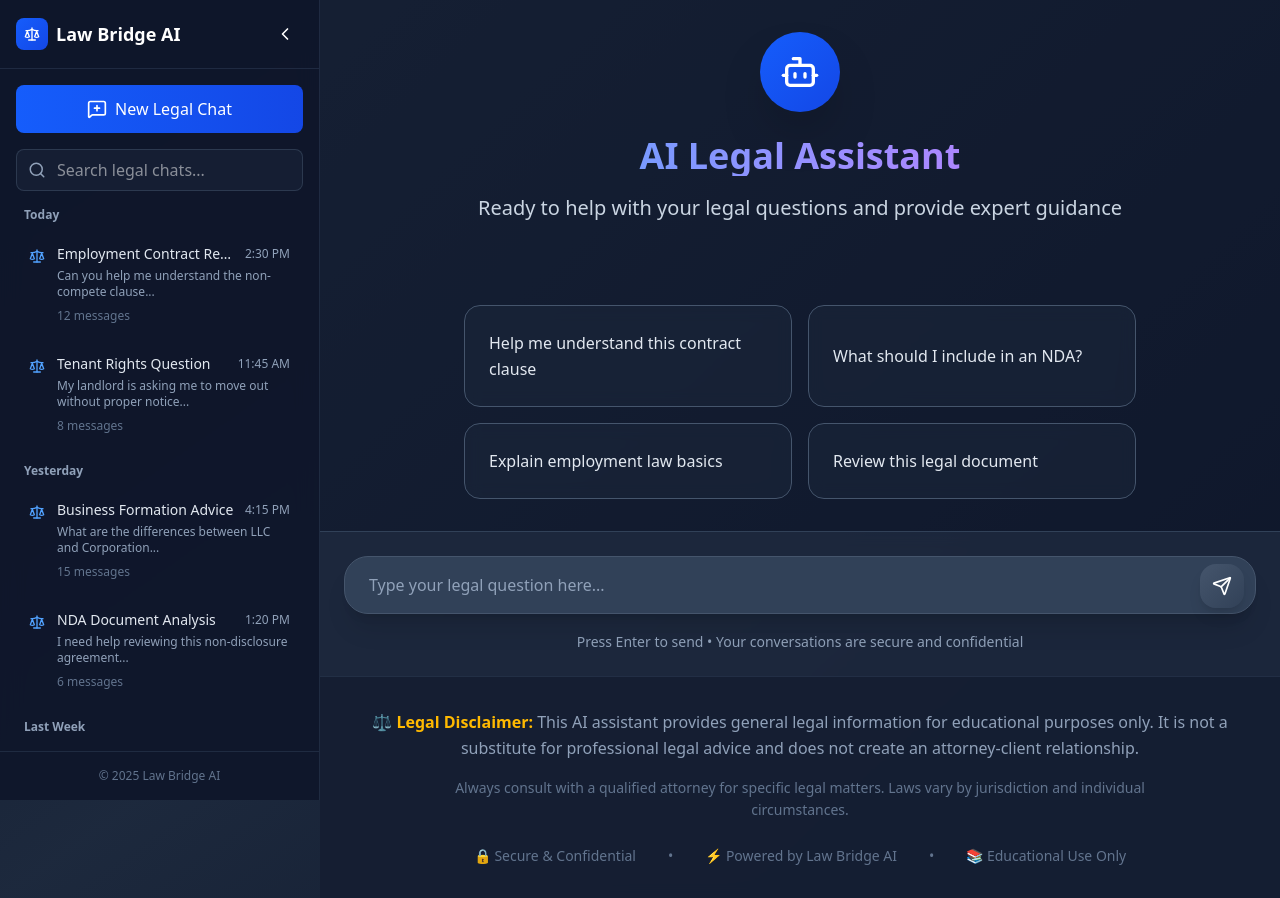
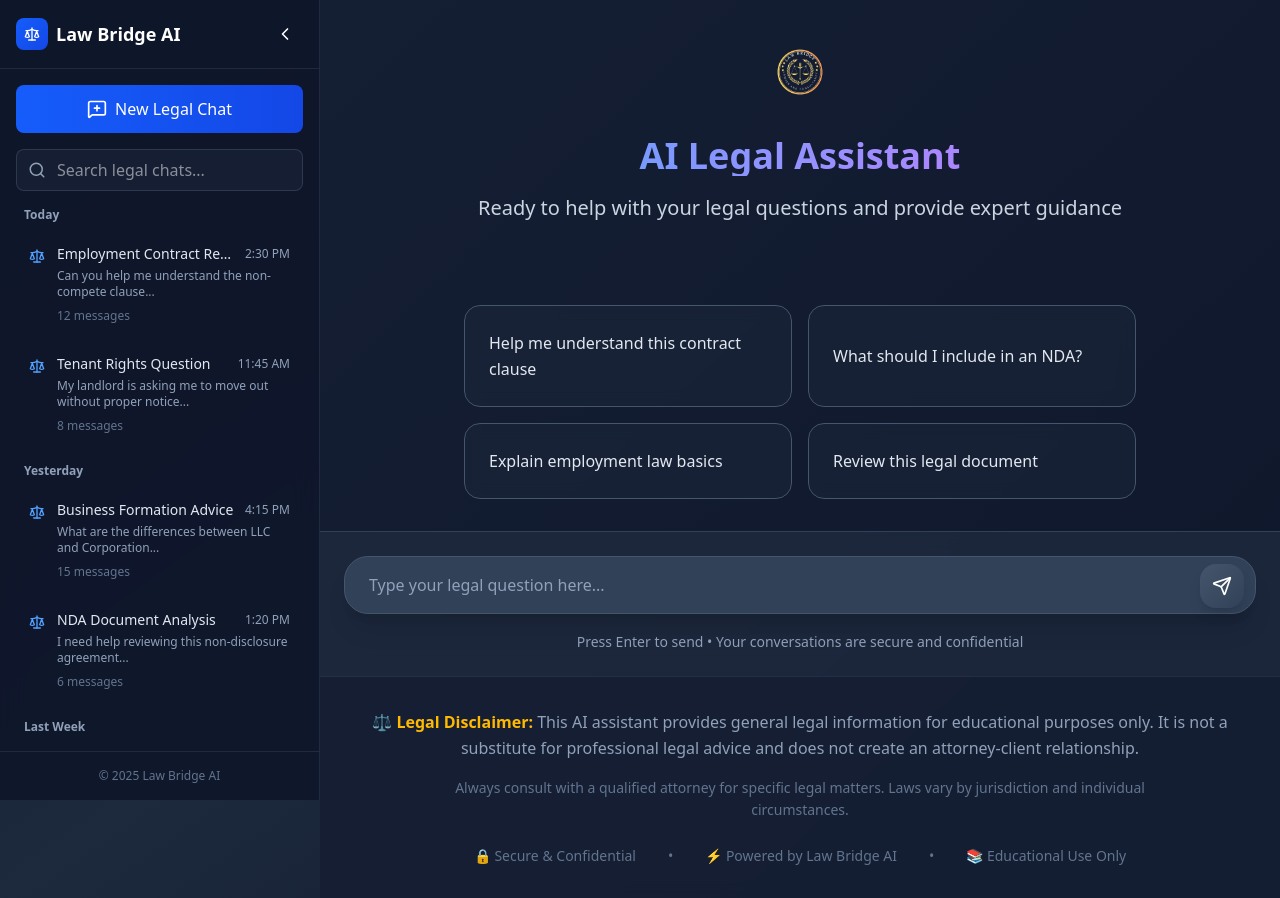
Before and after one commit to Divyansh1552005/Law_Bridge, a React (Vite) app: page /chatbot in a window 1280 px wide. Built offline with nearby package versions, Linux system fonts and the light colour scheme.

Commit message:
Did some changes

```diff
--- a/src/Pages/Chatbot.jsx
+++ b/src/Pages/Chatbot.jsx
@@ -1,6 +1,8 @@
 import React, { useState, useRef, useEffect } from 'react';
 import { Send, Bot, User } from 'lucide-react';
+import { useNavigate } from 'react-router-dom';
 import ChatSidebar from '../Components/sidebar';
+import legalLogo from '../assets/legal_logo2.png';
 // TODO: Import API service when backend is ready
 // import { chatbotAPI, chatHistoryAPI } from '../services/api';
 
@@ -17,6 +19,7 @@
   const [isTyping, setIsTyping] = useState(false);
   const [currentChatId, setCurrentChatId] = useState(null);
   const messagesEndRef = useRef(null);
+  const navigate = useNavigate();
 
   // TODO: Add state for chat management
   // const [chatSessions, setChatSessions] = useState({});
@@ -170,9 +173,16 @@
           {messages.length === 1 && !isTyping && (
             <div className="flex flex-col items-center justify-center min-h-full px-2 sm:px-4">
               <div className="max-w-2xl mx-auto text-center mb-8 sm:mb-12">
-                <div className="w-16 h-16 sm:w-20 sm:h-20 bg-gradient-to-br from-blue-600 to-blue-700 rounded-full flex items-center justify-center mx-auto mb-4 sm:mb-6 shadow-2xl">
-                  <Bot className="w-8 h-8 sm:w-10 sm:h-10 text-white" />
-                </div>
+                <button
+                  onClick={() => navigate('/')}
+                  className="w-16 h-16 sm:w-20 sm:h-20 mx-auto mb-4 sm:mb-6 hover:scale-105 transition-transform duration-300 cursor-pointer group"
+                >
+                  <img
+                    src={legalLogo}
+                    alt="Law Bridge Logo"
+                    className="w-full h-full object-contain group-hover:opacity-90 transition-opacity duration-300"
+                  />
+                </button>
                 <h1 className="text-2xl sm:text-3xl lg:text-4xl font-bold mb-3 sm:mb-4 bg-gradient-to-r from-blue-400 to-purple-400 bg-clip-text text-transparent">
                   AI Legal Assistant
                 </h1>
```
